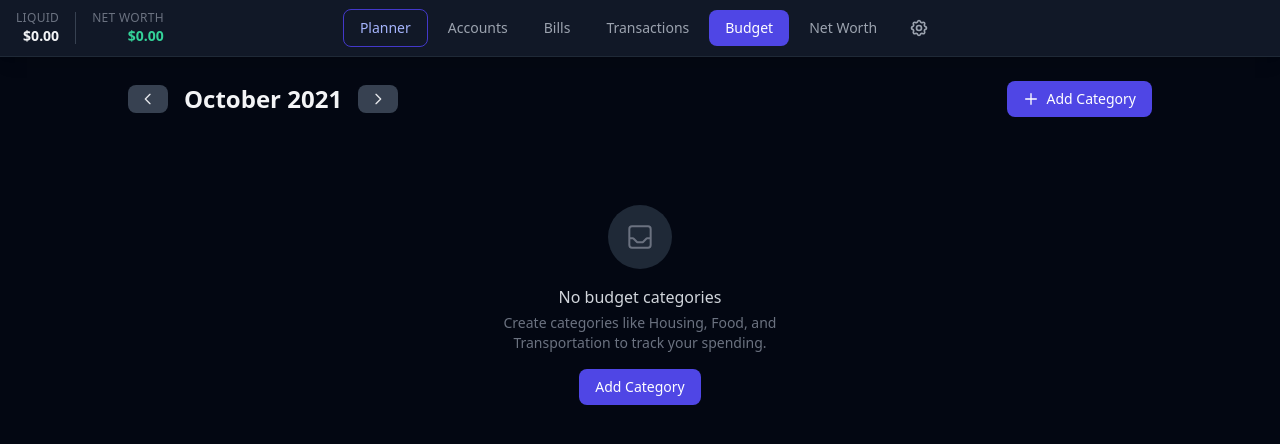
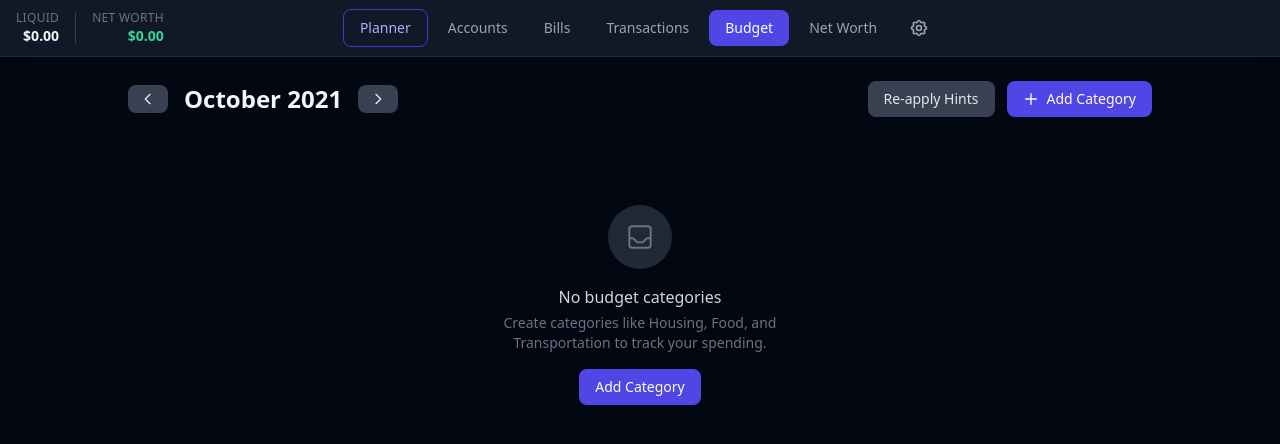
Before and after one commit to JoshuaBelden/accountly, a SvelteKit app: page /budget in a window 1280 px wide. Shown: the top 444 px of the page. Built offline with nearby package versions, Linux system fonts and the light colour scheme.

Commit message:
Budget screen allows reapplying hints.

```diff
--- a/src/routes/budget/+page.svelte
+++ b/src/routes/budget/+page.svelte
@@ -1,4 +1,5 @@
 <script lang="ts">
+	import { get } from 'svelte/store';
 	import { budgetStore } from '$lib/stores/budget.store';
 	import { transactionsStore } from '$lib/stores/transactions.store';
 	import CategoryGroup from '$lib/components/budget/CategoryGroup.svelte';
@@ -78,6 +79,40 @@
 			deleteTarget = null;
 		}
 	}
+
+	let reapplyResult: string | null = null;
+
+	function matchCategory(description: string): { categoryId: string; subcategoryId?: string } | undefined {
+		for (const cat of categories) {
+			for (const sub of cat.subcategories) {
+				if (!sub.hints) continue;
+				try {
+					if (new RegExp(sub.hints, 'i').test(description))
+						return { categoryId: cat.id, subcategoryId: sub.id };
+				} catch { /* invalid regex — skip */ }
+			}
+			if (!cat.hints) continue;
+			try {
+				if (new RegExp(cat.hints, 'i').test(description)) return { categoryId: cat.id };
+			} catch { /* invalid regex — skip */ }
+		}
+		return undefined;
+	}
+
+	function reapplyHints() {
+		const txs = get(transactionsStore);
+		let updated = 0;
+		for (const tx of txs) {
+			if (tx.categoryId || !tx.description) continue;
+			const match = matchCategory(tx.description);
+			if (match) {
+				transactionsStore.update(tx.id, { categoryId: match.categoryId, subcategoryId: match.subcategoryId });
+				updated++;
+			}
+		}
+		reapplyResult = updated === 0 ? 'No uncategorized transactions matched.' : `Updated ${updated} transaction${updated === 1 ? '' : 's'}.`;
+		setTimeout(() => (reapplyResult = null), 4000);
+	}
 </script>
 
 <div class="max-w-5xl mx-auto space-y-6">
@@ -95,12 +130,20 @@
 				</svg>
 			</button>
 		</div>
+		<div class="flex items-center gap-3">
+			{#if reapplyResult}
+				<span class="text-sm text-emerald-400">{reapplyResult}</span>
+			{/if}
+			<button class="btn-secondary" on:click={reapplyHints} title="Apply hints to all uncategorized transactions">
+				Re-apply Hints
+			</button>
 			<button class="btn-primary" on:click={openAdd}>
 				<svg class="w-4 h-4" fill="none" viewBox="0 0 24 24" stroke="currentColor">
 					<path stroke-linecap="round" stroke-linejoin="round" stroke-width="2" d="M12 4v16m8-8H4" />
 				</svg>
 				Add Category
 			</button>
+		</div>
 	</div>
 
 	{#if categories.length === 0}
```
Also changed, not shown: 1 other file (tests, documents, lock files or other folders). Lines whose indentation alone changed are shown as unchanged.
